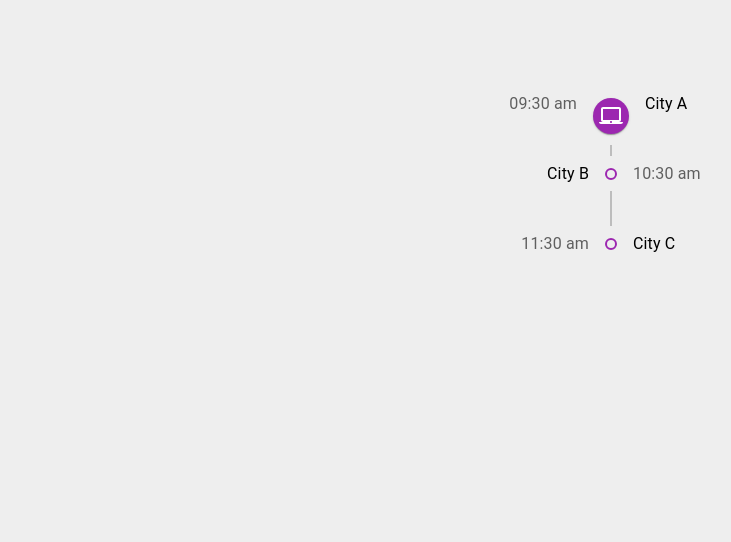
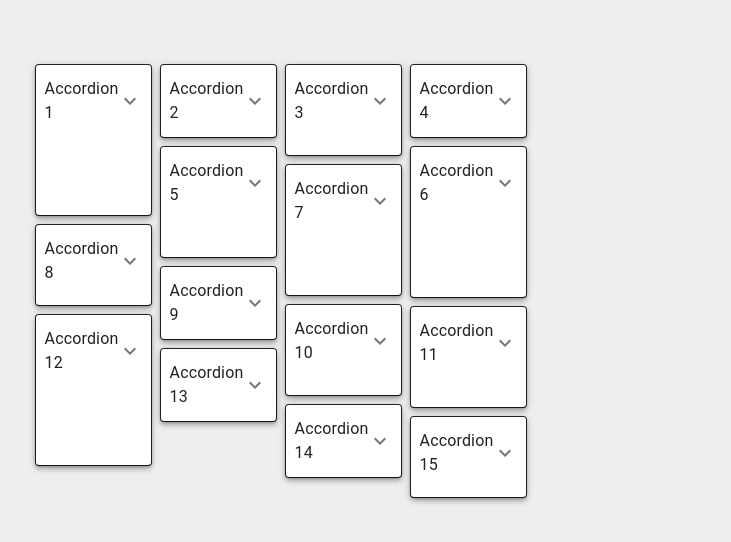
Before and after one commit to AtomMes/Material-UI-JS-21-, a React (Create React App) app: page / in a window 1280 px wide. Shown: the top 542 px of the page, without its empty margins (29-760 px from the left). Built offline with nearby package versions, Linux system fonts and the light colour scheme.

Commit message:
#44, MuiMasonry

```diff
--- a/src/App.jsx
+++ b/src/App.jsx
@@ -1,5 +1,6 @@
 import "./App.css";
 import { MuiLoadingButton } from "./components/MuiLoadingButton";
+import { MuiMasonry } from "./components/MuiMasonry";
 import { MuiTabs } from "./components/MuiTabs";
 import { MuiTimeline } from "./components/MuiTimeline";
 //import { MuiLoadingButton } from "./components/MuiLoadingButton";
@@ -102,9 +103,11 @@ function App() {
     <div className='line' />
     <MuiLoadingButton />
   <div className='line' />
-    <MuiTabs />
-  <div className='line' /> */}
+  <MuiTabs />
+<div className='line' />
       <MuiTimeline />
+<div className='line' /> */}
+      <MuiMasonry />
     </div>
   );
 }
--- /dev/null
+++ b/src/components/MuiMasonry.jsx
@@ -0,0 +1,39 @@
+import { Masonry } from "@mui/lab";
+import {
+  Box,
+  Paper,
+  Accordion,
+  AccordionSummary,
+  AccordionDetails,
+  Typography,
+} from "@mui/material";
+import ExpandMoreIcon from "@mui/icons-material/ExpandMore";
+
+const heights = [
+  150, 30, 90, 70, 110, 150, 130, 80, 50, 90, 100, 150, 30, 50, 80,
+];
+
+export const MuiMasonry = () => {
+  return (
+    <Box sx={{ width: 500, minHeight: 400 }}>
+      <Masonry columns={4} spacing={1}>
+        {heights.map((height, index) => (
+          <Paper
+            key={index}
+            sx={{
+              border: "1px solid",
+            }}
+            elevation={4}
+          >
+            <Accordion sx={{ minHeight: height }}>
+              <AccordionSummary expandIcon={<ExpandMoreIcon />}>
+                <Typography>Accordion {index + 1}</Typography>
+              </AccordionSummary>
+              <AccordionDetails>Content</AccordionDetails>
+            </Accordion>
+          </Paper>
+        ))}
+      </Masonry>
+    </Box>
+  );
+};
```
